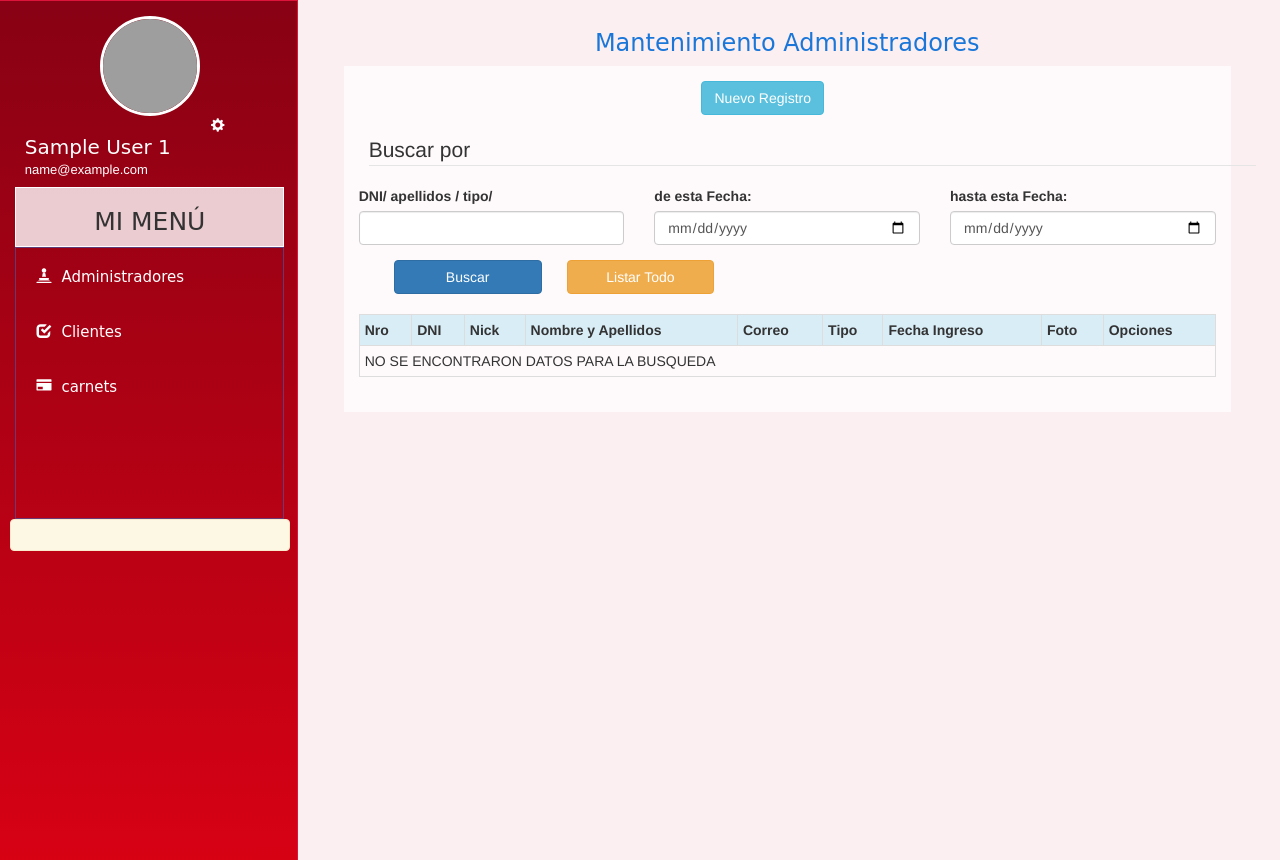
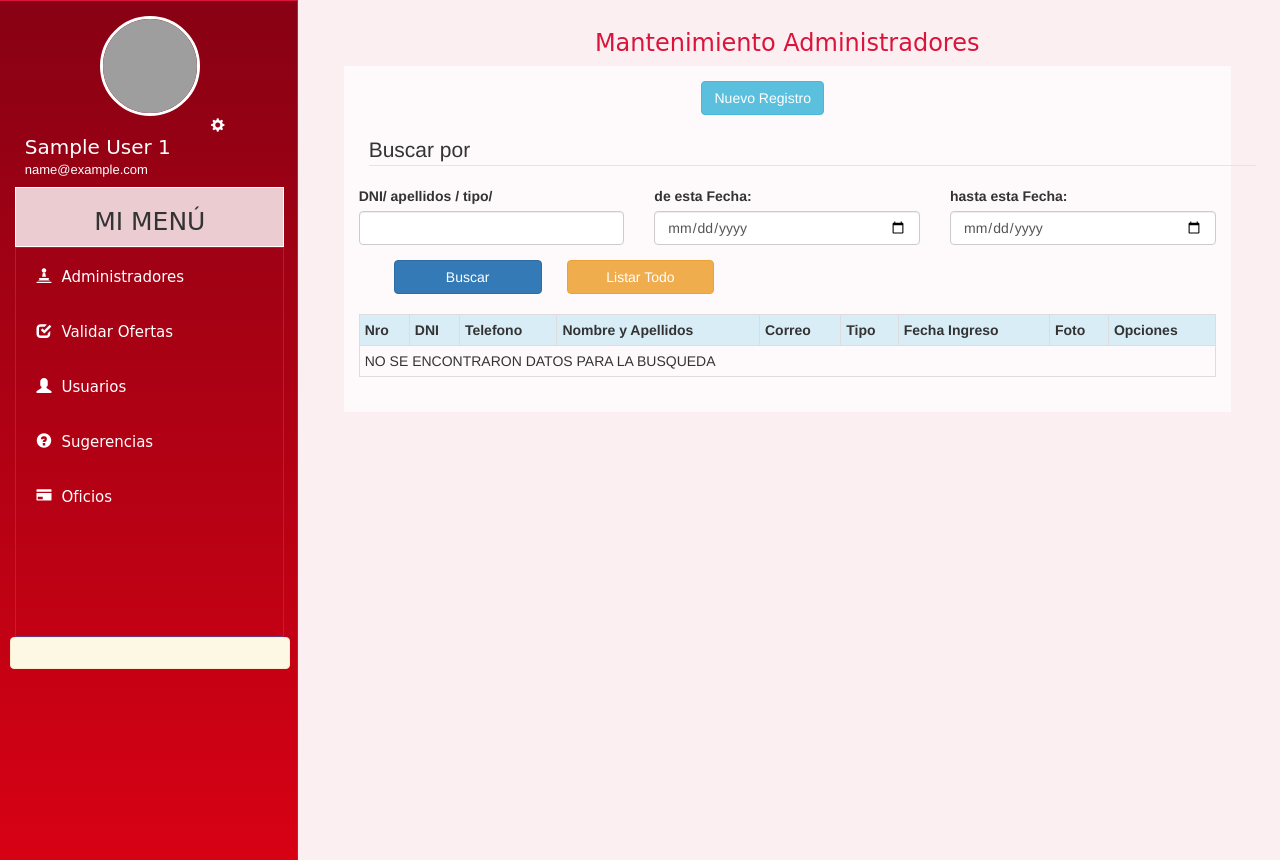
Before and after one commit to sanz11/MAYE-TA, a PHP site: page /superadmin.php?pagina=administradores.php in a window 1280 px wide. Shown: the part 50-910 px from the top of the page. Run offline with PHP 8.4, Linux system fonts and the light colour scheme; the visitor is signed in with stand-in values (Sample User, id 1); data that the repository does not hold is empty; some web fonts are replaced; grey boxes are pictures that could not be loaded.

Commit message:
nuevo menu añadido

```diff
--- a/controlador/insert_admin.php
+++ b/controlador/insert_admin.php
@@ -15,12 +15,12 @@ $mensaje="";
 
 $consulta= new admin();
 
-$existe =$consulta->existeAdmin($dni);
+$existe =$consulta->existeAdmin($dni,$correo);
 
 if(!$existe){
     $mensaje=$consulta->insertarAdmin($dni,$nombre,$apellidos,$nick,$correo,$tipo,$password,$fecha);
 }else{
-    $mensaje="NO SE PUDO REGISTRAR, Ya existe un administrador con el mismo DNI";
+    $mensaje="NO SE PUDO REGISTRAR, Ya existe un administrador con el mismo DNI o CORREO";
 }
 
 }
--- a/css/perfil-admin.css
+++ b/css/perfil-admin.css
@@ -123,7 +123,7 @@ filter: progid:DXImageTransform.Microsoft.gradient( startColorstr='#880114', end
 .menu-ad{
     width: 96%;
     margin-left: 2%;
-    height: 30%;
+    height: 43%;
     border: 0.1px solid rgba(26, 119, 217,0.5);
 }
 .menu-ad span{
@@ -196,8 +196,7 @@ filter: progid:DXImageTransform.Microsoft.gradient( startColorstr='#880114', end
 .contenido #titulo{
     text-align: center;
     font-family: 'Baloo Bhaina', cursive;
-    color: white;
-    color:rgba(26,119,217,1);
+    color:crimson;
 }
 .contenido .body{
     width: 90%;
--- a/modelo/admin.php
+++ b/modelo/admin.php
@@ -8,7 +8,7 @@
 		 $conexion=$modelo->get_conexion();
         $foto="im/avatar.png";
 
-		 $sql="insert into administrador(dni,nombre,apellidos,nick,correo,tipo_admin,password,foto,fecha_ingreso) values(:dni, :nombre, :apellidos, :nick, :correo, :tipo, :pass, :foto,:fecha) ";
+		 $sql="insert into administrador(dni,nombre,apellidos,telefono,correo,tipo_admin,contra,foto,fecha_ingreso) values(:dni, :nombre, :apellidos, :nick, :correo, :tipo, :pass, :foto,:fecha) ";
 		 $statement=$conexion->prepare($sql);
 		 $statement->bindParam(':dni',$dni);
            $statement->bindParam(':nombre',$nombre);
@@ -93,15 +93,16 @@
 				}
 
 	 	}
-	 public function existeAdmin($dni){
+	 public function existeAdmin($dni,$correo){
 		 $admin = null;
 		  $modelo = new Conexion();
 		 $conexion=$modelo->get_conexion();
 
 
-		 $consulta1=(" select * from  administrador where dni=:dni ");
+		 $consulta1=(" select * from  administrador where dni=:dni or correo=:correo ");
 		 $statement1=$conexion->prepare($consulta1);
 		 $statement1->bindParam(':dni',$dni);
+         $statement1->bindParam(':correo',$correo);
 		 $statement1->execute();
 
 		  while($filas=$statement1->fetch(PDO::FETCH_ASSOC)){
--- a/superadmin.php
+++ b/superadmin.php
@@ -2,7 +2,8 @@
 
 <?php
 if(isset($_GET['pagina'])){
-    if($_GET['pagina']=="bienvenido.php"||$_GET['pagina']=="administradores.php"||$_GET['pagina']=="carnet.php"||$_GET['pagina']=="clientes.php"){
+    if($_GET['pagina']=="bienvenido.php"||$_GET['pagina']=="administradores.php"||
+       $_GET['pagina']=="carnet.php"||$_GET['pagina']=="clientes.php"){
         $url=$_GET['pagina'];
     }else{
          $url='bienvenido.php';
--- a/vista/administradores.php
+++ b/vista/administradores.php
@@ -42,7 +42,7 @@
        <tr class="info">
            <th>Nro</th>
            <th>DNI</th>
-           <th>Nick</th>
+           <th>Telefono</th>
            <th>Nombre y Apellidos</th>
            <th>Correo</th>
            <th>Tipo</th>
@@ -58,7 +58,7 @@
 	       echo "<tr>
            <td>".$numero."</td>
            <td>".$registro["dni"]."</td>
-           <td>".$registro["nick"]."</td>
+           <td>".$registro["telefono"]."</td>
            <td>".$registro["nombre"]." ".$registro["apellidos"]."</td>
            <td>".$registro["correo"]."</td>
            <td>".$registro["tipo_admin"]."</td>
@@ -101,7 +101,7 @@
                         <input type="text" class="form-control" name="apellidos" required>
                       </div>
                        <div class="form-group col-sm-6">
-                        <label for="nick">nick:</label>
+                        <label for="nick">Telefono:</label>
                         <input type="text" class="form-control" name="nick" required>
                       </div>
                       <div class="form-group col-sm-6">
@@ -138,7 +138,7 @@
   	<div class="modal-dialog">
   		<div class="modal-content">
   			<button type="button" class="close" data-dismiss="modal" aria-hidden="true"> &times;</button>
-            <center><h1 style="color:#2E9AFE;">SEGURO QUE DESEA ELIMINAR</h1></center>
+            <center><h1 style="color:crimsom;">SEGURO QUE DESEA ELIMINAR</h1></center>
   		    <div class="modal-body" style="background:#F6CECE;">
 
   			</div>
--- a/vista/cabecera.php
+++ b/vista/cabecera.php
@@ -49,8 +49,10 @@
 				    </div>
 				    <div class="menu-ad">
 				        <a href="?pagina=administradores.php"><span class="glyphicon glyphicon-pawn"></span>Administradores</a>
-				        <a href="?pagina=clientes.php"><span class="glyphicon glyphicon-check"></span>Clientes</a>
-				        <a href="?pagina=carnet.php"><span class="glyphicon glyphicon-credit-card"></span>carnets</a>
+				        <a href="?pagina=ofertas.php"><span class="glyphicon glyphicon-check"></span>Validar Ofertas</a>
+				        <a href="?pagina=usuarios.php"><span class="glyphicon glyphicon-user"></span>Usuarios</a>
+				        <a href="?pagina=sugerencias.php"><span class="glyphicon glyphicon-question-sign"></span>Sugerencias</a>
+				        <a href="?pagina=oficios.php"><span class="glyphicon glyphicon-credit-card"></span>Oficios</a>
 
 				    </div>
 				    <div class="alert alert-warning"><?php echo @$mmsactualizar;?></div>
--- a/vista/cabecera2.php
+++ b/vista/cabecera2.php
@@ -48,8 +48,10 @@
 				        </div>
 				    </div>
 				    <div class="menu-ad">
-				        <a href="?pagina=clientes.php"><span class="glyphicon glyphicon-check"></span>Clientes</a>
-				        <a href="?pagina=carnet.php"><span class="glyphicon glyphicon-credit-card"></span>carnets</a>
+				        <a href="?pagina=ofertas.php"><span class="glyphicon glyphicon-check"></span>Validar Ofertas</a>
+				        <a href="?pagina=usuarios.php"><span class="glyphicon glyphicon-user"></span>Usuarios</a>
+				        <a href="?pagina=sugerencias.php"><span class="glyphicon glyphicon-question-sign"></span>Sugerencias</a>
+				        <a href="?pagina=oficios.php"><span class="glyphicon glyphicon-credit-card"></span>Oficios</a>
 				    </div>
 				    <div class="alert alert-warning"><?php echo @$mmsactualizar;?></div>
 				</div>
```
